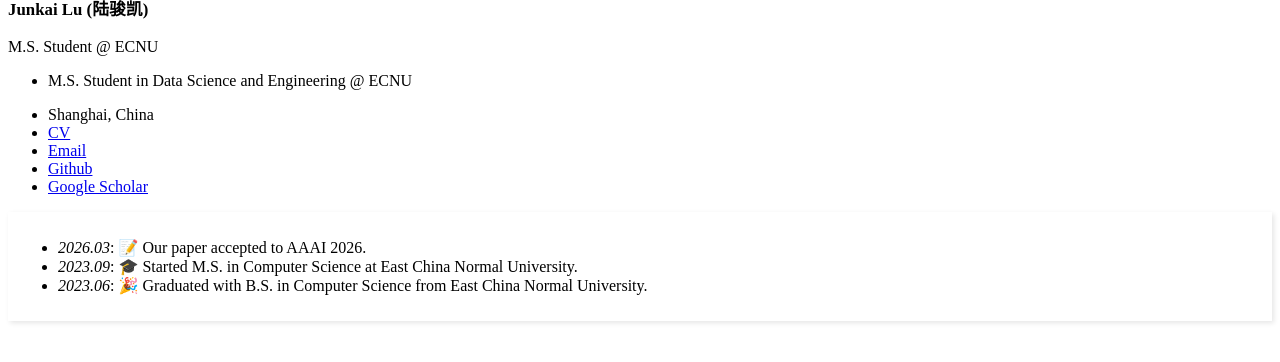
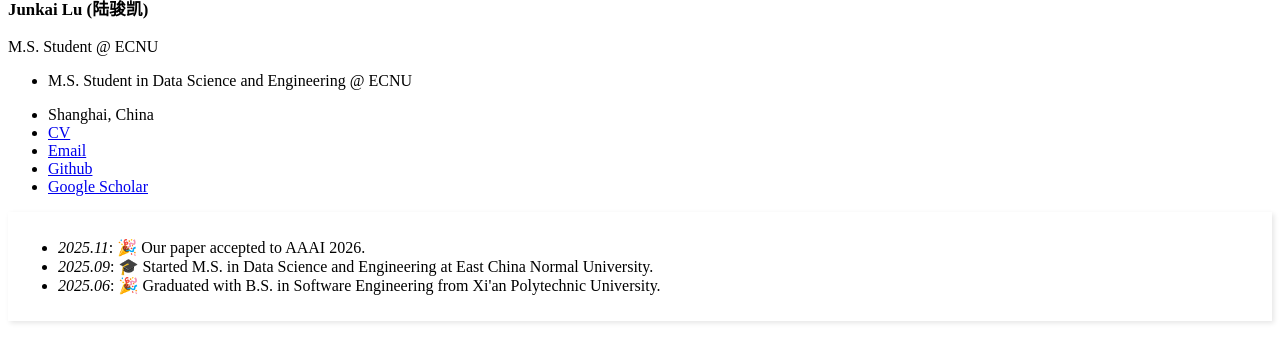
Before and after one commit to PandaJunk/PandaJunk.github.io, a Jekyll site: the page built from _pages/includes/news.md, in a window 1280 px wide, cut to the strip 494-856 px from the top of the page. Built offline with Jekyll 4.4.1, drawn with Linux system fonts in a browser that asks for light colours; our own code applies the rules of GitHub Pages for plain Markdown files.

Commit message:
feat: update news and favicon

```diff
--- a/_pages/includes/news.md
+++ b/_pages/includes/news.md
@@ -8,8 +8,8 @@
 </style>
 <div class="scrollable-area">
     <ul>
-        <li><em>2026.03</em>: 📝 Our paper accepted to AAAI 2026.</li>
-        <li><em>2023.09</em>: 🎓 Started M.S. in Computer Science at East China Normal University.</li>
-        <li><em>2023.06</em>: 🎉 Graduated with B.S. in Computer Science from East China Normal University.</li>
+        <li><em>2025.11</em>: 🎉 Our paper accepted to AAAI 2026.</li>
+        <li><em>2025.09</em>: 🎓 Started M.S. in Data Science and Engineering at East China Normal University.</li>
+        <li><em>2025.06</em>: 🎉 Graduated with B.S. in Software Engineering from Xi'an Polytechnic University.</li>
     </ul>
 </div>
```
Also changed, not shown: images/apple-touch-icon.jpg (added), images/apple-touch-icon.png (deleted), images/favicon-16x16.png, images/favicon-32x32.png.
